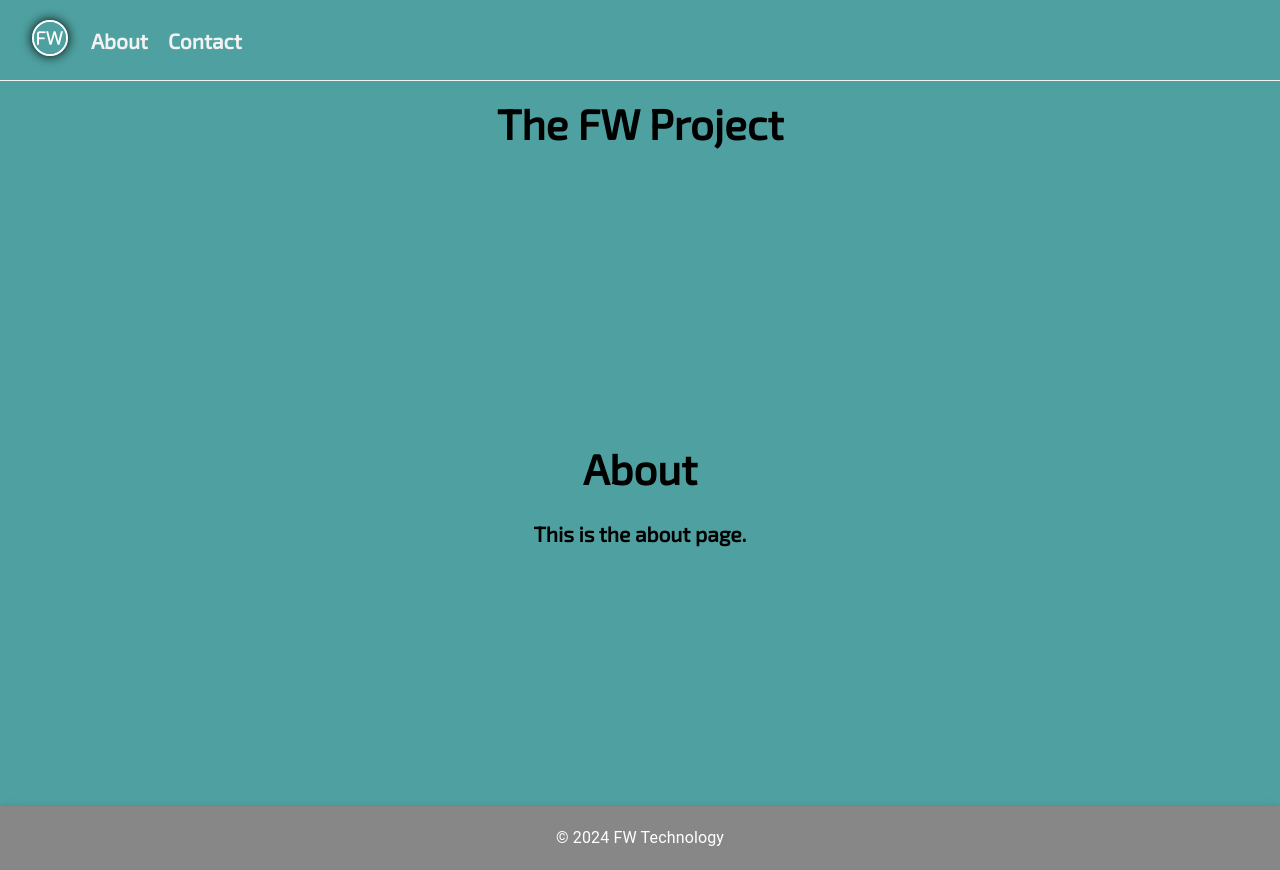
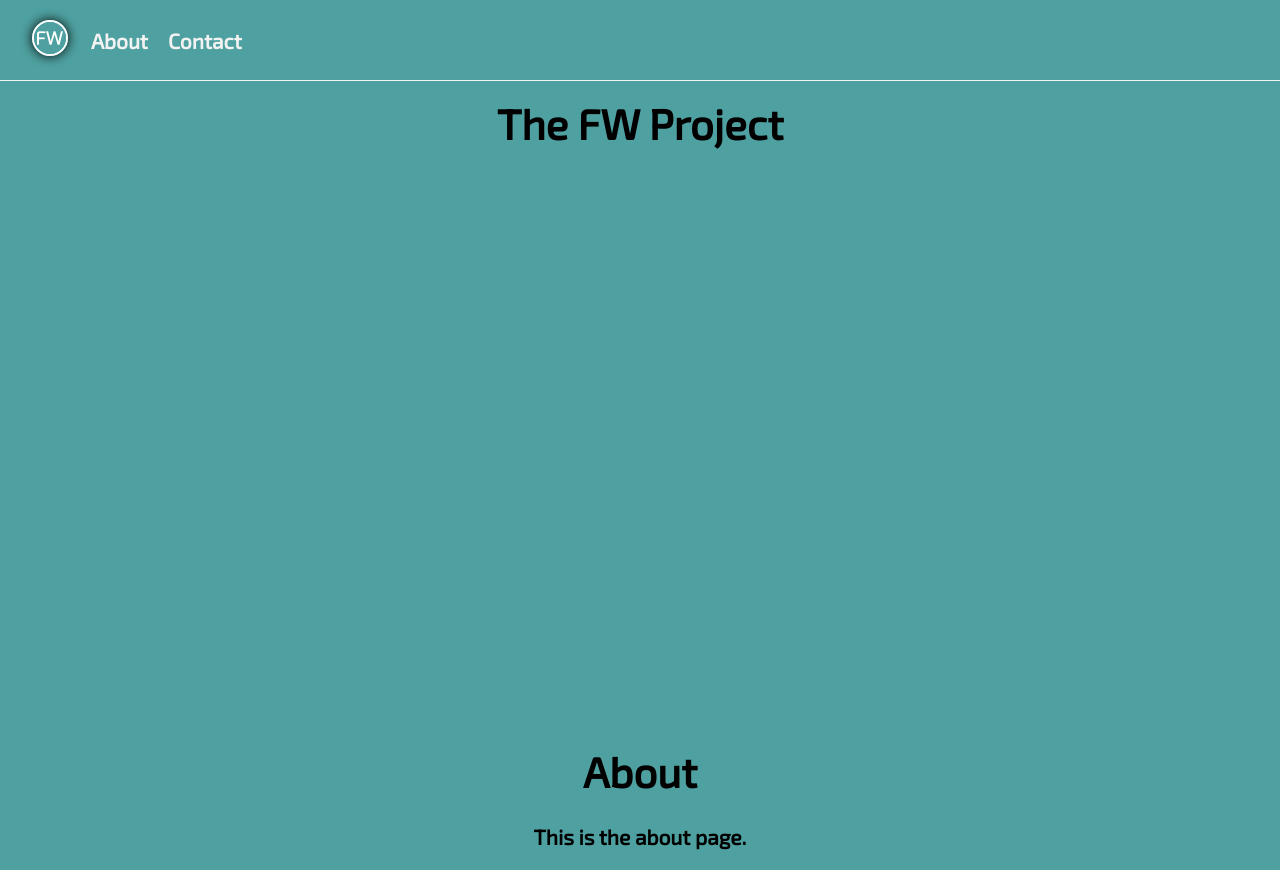
Before and after one commit to flynnWhelehan/website, a React (Create React App) app in the folder website/frontend/: page /about in a window 1280 px wide. Built offline with nearby package versions, Linux system fonts and the light colour scheme.

Commit message:
Remove problematic footer component with mui/material

```diff
--- a/website/frontend/src/App.js
+++ b/website/frontend/src/App.js
@@ -4,7 +4,6 @@ import { BrowserRouter as Router, Routes, Route } from 'react-router-dom';
 import About from './pages/About';
 import Home from './pages/Home';
 import Navbar from './components/Navbar';
-import Footer from './components/Footer';
 
 function App() {
   return (
@@ -16,7 +15,6 @@ function App() {
           <Route path="/website" element={<Home />} />
           <Route path="/about" element={<About />} />
         </Routes>
-        <Footer/>
       </div>
     </Router>
   );
--- a/website/frontend/src/components/Footer.js
+++ /dev/null
@@ -1,19 +0,0 @@
-import React from 'react';
-import { AppBar, Toolbar, Typography, Container } from '@mui/material';
-import FooterStyle from './styles/Footer.css';
-
-function Footer() {
-  return (
-    <AppBar position="static" className="footer" style={{ background: '#878787' }}>
-      <Container>
-        <Toolbar>
-          <Typography variant="body1" color="inherit" sx={{ flexGrow: 1 }}>
-            © 2024 FW Technology
-          </Typography>
-        </Toolbar>
-      </Container>
-    </AppBar>
-  );
-}
-
-export default Footer;
--- a/website/frontend/src/components/styles/Footer.css
+++ /dev/null
@@ -1,6 +0,0 @@
-.footer {
-    background: #878787;
-    position: absolute;
-    bottom: 0;
-    width: 100%;
-  }
```
